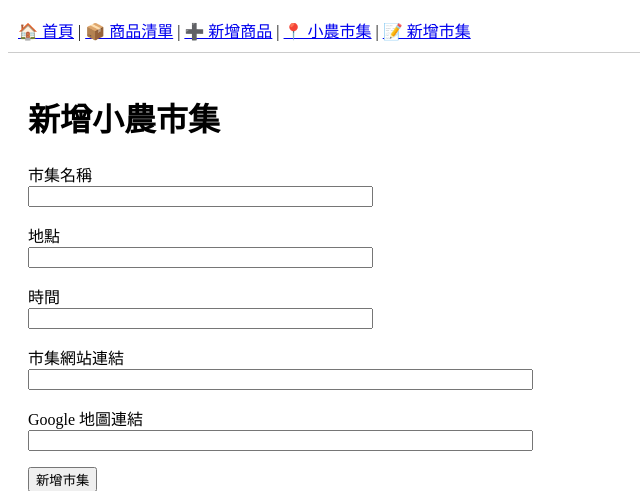
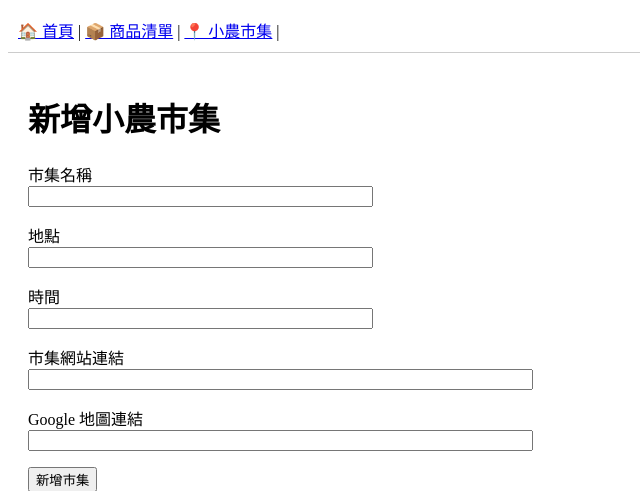
Before and after one commit to goodlukey/farmshop-flask, a Flask app: page /add-market in a window 1280 px wide. Shown: the top 491 px of the page, without its empty margins (0-640 px from the left). Run offline with Flask 3, Linux system fonts and the light colour scheme.

Commit message:
update: 調整導覽列樣式

```diff
--- a/templates/base.html
+++ b/templates/base.html
@@ -8,9 +8,9 @@
     <nav style="border-bottom: 1px solid #ccc; padding: 10px;">
         <a href="{{ url_for('home') }}">🏠 首頁</a> |
         <a href="{{ url_for('product_list') }}">📦 商品清單</a> |
-        <a href="{{ url_for('add_product') }}">➕ 新增商品</a> |
+        <!-- <a href="{{ url_for('add_product') }}">➕ 新增商品</a> | -->
         <a href="{{ url_for('market_info') }}">📍 小農市集</a> |
-        <a href="{{ url_for('add_market') }}">📝 新增市集</a>
+        <!-- <a href="{{ url_for('add_market') }}">📝 新增市集</a> -->
     </nav>
 
     <div style="padding: 20px;">
```
